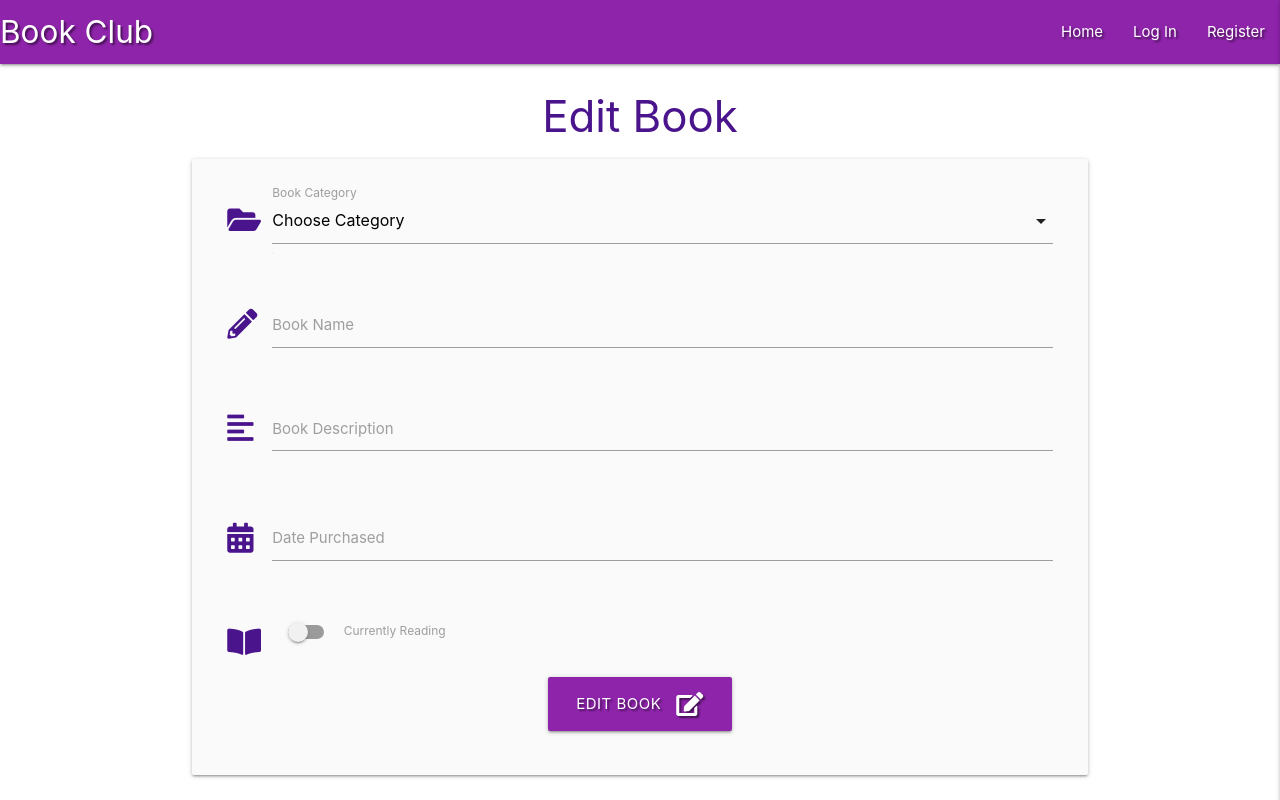
After one commit to AlienatedSoftware/Third_Milestone_Book_Club, a Flask app: template templates/edit_book.html in a window 1280 px wide. The commit adds this page. Run offline with Flask 2, Linux system fonts and the light colour scheme; the template is opened without the code that fills it, so the values that code supplies are empty; some libraries are stand-ins or nearby versions.

Commit message:
Wired up edit button for books

```diff
--- a/app.py
+++ b/app.py
@@ -118,6 +118,13 @@ def add_book():
     return render_template("add_book.html", categories=categories)
 
 
+@app.route("/edit_book/<book_id>", methods=["GET", "POST"])
+def edit_book(book_id):
+    book = mongo.db.books.find_one({"_id": ObjectId(book_id)})
+    categories = mongo.db.categories.find().sort("category_name", 1)
+    return render_template("edit_book.html", book=book, categories=categories)
+
+
 if __name__ == "__main__":
     app.run(host=os.environ.get("IP"),
             port=int(os.environ.get("PORT")),
--- a/templates/books.html
+++ b/templates/books.html
@@ -10,7 +10,7 @@
                 <div class="col s3">
                     <i class="fas fa-caret-down"></i>
                     <a href="" class="btn-small green accent-4">Done</a>
-                    <a href="" class="btn-small purple lighten-1">Edit</a>
+                    <a href="{{ url_for('edit_book', book_id=book._id) }}" class="btn-small purple lighten-1">Edit</a>
                 </div>
                 <div class="col s9">
                     <strong>{{ book.book_name }}</strong> : {{ book.date_purchased }}
--- /dev/null
+++ b/templates/edit_book.html
@@ -0,0 +1,71 @@
+{% extends "base.html" %}
+{% block content %}
+
+    <h3 class="purple-text text-darken-4 center-align">Edit Book</h3>
+
+    <div class="row card-panel grey lighten-5">
+        <form class="col s12" method="POST" action="{{ url_for('edit_book', book_id=book._id) }}">
+            <!-- Category Selection -->
+            <div class="row">
+                <div class="input-field col s12">
+                    <i class="fas fa-folder-open prefix purple-text text-darken-4"></i>
+                    <select id="category_name" name="category_name" class="validate" required>
+                        <option value="" disabled selected>Choose Category</option>
+                        {% for category in categories %}
+                            <option value="{{ category.category_name }}">{{ category.category_name }}</option>
+                        {% endfor %}
+                    </select>
+                    <label for="category_name">Book Category</label>
+                </div>
+            </div>
+            <!-- Book Name Input -->
+            <div class="row">
+                <div class="input-field col s12">
+                    <i class="fas fa-pencil-alt prefix purple-text text-darken-4"></i>
+                    <input id="book_name" name="book_name" minlength="3" maxlength="32"
+                        type="text" class="validate" required>
+                    <label for="book_name">Book Name</label>
+                </div>
+            </div>
+            <!-- Book Description -->
+            <div class="row">
+                <div class="input-field col s12">
+                    <i class="fas fa-align-left prefix purple-text text-darken-4"></i>
+                    <textarea id="book_description" name="book_description" minlength="1"
+                        maxlength="500" class="materialize-textarea validate" required></textarea>
+                    <label for="book_description">Book Description</label>
+                </div>
+            </div>
+            <!-- Date Purchased of Book Picker -->
+            <div class="row">
+                <div class="input-field col s12">
+                    <i class="fas fa-calendar-alt prefix purple-text text-darken-4"></i>
+                    <input id="date_purchased" name="date_purchased" type="text" class="datepicker validate" required>
+                    <label for="date_purchased">Date Purchased</label>
+                </div>
+            </div>
+            <!-- Currently Reading Toggle Switch -->
+            <div class="row">
+				<div class="input-field col s12">
+					<div class="switch">
+                        <i class="fas fa-book-open prefix purple-text text-darken-4"></i>
+						<label for="currently_reading">
+                            <input type="checkbox" id="currently_reading" name="currently_reading">
+                            <span class="lever"></span>
+                            Currently Reading
+                        </label>
+					</div>
+				</div>
+			</div>
+            <!-- Edit Book Submit Button -->
+            <div class="row">
+                <div class="col s12 center-align">
+                    <button type="submit" class="btn-large purple darken-1 text-shadow">
+                        Edit Book <i class="fas fa-edit right"></i>
+                    </button>
+                </div>
+            </div>
+        </form>
+    </div>
+
+{% endblock %}
```
